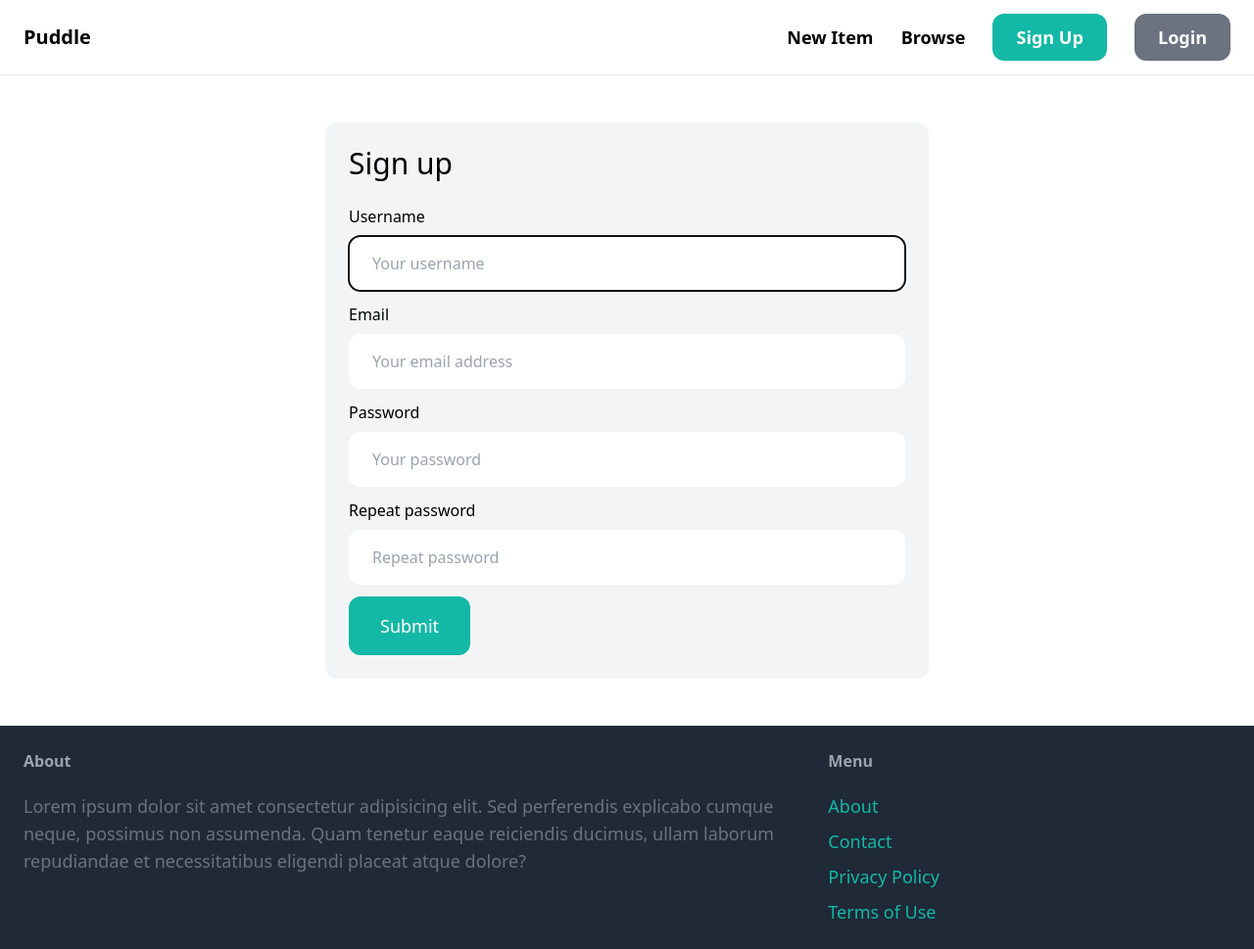
After one commit to erdeminmez/OnlineMarketplace, a Django app: page /signup/ in a window 1280 px wide. The commit adds this page. Shown: the whole page at 98% size. Run offline with Django 4.2, Linux system fonts and the light colour scheme; some libraries are stand-ins or nearby versions.

Commit message:
Sign Up Added

```diff
--- /dev/null
+++ b/puddle/core/forms.py
@@ -0,0 +1,25 @@
+from django import forms
+from django.contrib.auth.forms import UserCreationForm
+from django.contrib.auth.models import User
+
+class SignupForm(UserCreationForm):
+    class Meta:
+        model = User
+        fields = ('username', 'email', 'password1', 'password2')
+
+    username = forms.CharField(widget=forms.TextInput(attrs={
+        'placeholder': 'Your username',
+        'class': 'w-full py-4 px-6 rounded-xl'
+    }))
+    email = forms.CharField(widget=forms.EmailInput(attrs={
+        'placeholder': 'Your email address',
+        'class': 'w-full py-4 px-6 rounded-xl'
+    }))
+    password1 = forms.CharField(widget=forms.PasswordInput(attrs={
+        'placeholder': 'Your password',
+        'class': 'w-full py-4 px-6 rounded-xl'
+    }))
+    password2 = forms.CharField(widget=forms.PasswordInput(attrs={
+        'placeholder': 'Repeat password',
+        'class': 'w-full py-4 px-6 rounded-xl'
+    }))
--- a/puddle/core/templates/core/layout.html
+++ b/puddle/core/templates/core/layout.html
@@ -37,7 +37,7 @@
 
             <ul class="space-y-2">
                 <li><a href="#" class="text-lg text-teal-500 hover:bg-teal-700">About</a></li>
-                <li><a href="{% url 'contact' %}" class="text-lg text-teal-500 hover:bg-teal-700">Contact</a></li>
+                <li><a href="{% url 'core:contact' %}" class="text-lg text-teal-500 hover:bg-teal-700">Contact</a></li>
                 <li><a href="#" class="text-lg text-teal-500 hover:bg-teal-700">Privacy Policy</a></li>
                 <li><a href="#" class="text-lg text-teal-500 hover:bg-teal-700">Terms of Use</a></li>
             </ul>
--- /dev/null
+++ b/puddle/core/templates/core/signup.html
@@ -0,0 +1,45 @@
+{% extends 'core/layout.html' %}
+
+{% block title %}Sign up{% endblock %}
+
+{% block content %}
+<div class="w-1/2 my-6 mx-auto p-6 bg-gray-100 rounded-xl">
+    <h1 class="mb-6 text-3xl">Sign up</h1>
+
+    <form method="post" action=".">
+        {% csrf_token %}
+
+        <div class="mb-3">
+            <label class="inline-block mb-2">Username</label><br>
+            {{ form.username }}
+        </div>
+
+        <div class="mb-3">
+            <label class="inline-block mb-2">Email</label><br>
+            {{ form.email }}
+        </div>
+
+        <div class="mb-3">
+            <label class="inline-block mb-2">Password</label><br>
+            {{ form.password1 }}
+        </div>
+
+        <div class="mb-3">
+            <label class="inline-block mb-2">Repeat password</label><br>
+            {{ form.password2 }}
+        </div>
+
+        {% if form.errors or form.non_field_errors %}
+            <div class="mb-3 p-6 bg-red-100 rounded-xl">
+                {% for field in form %}
+                    {{ field.errors }}
+                {% endfor %}
+
+                {{ form.non_field_errors }}
+            </div>
+        {% endif %}
+
+        <button class="py-4 px-8 text-lg bg-teal-500 hover:bg-teal-700 rounded-xl text-white">Submit</button>
+    </form>
+</div>
+{% endblock %}
--- a/puddle/core/urls.py
+++ b/puddle/core/urls.py
@@ -2,7 +2,10 @@ from django.urls import path
 
 from . import views
 
+app_name = 'core'
+
 urlpatterns = [
     path("", views.index, name="index"),
     path("contact/", views.contact, name="contact"),
+    path("signup/", views.signup, name="signup"),
 ]
--- a/puddle/core/views.py
+++ b/puddle/core/views.py
@@ -1,5 +1,9 @@
+from django.http import HttpResponseRedirect
 from django.shortcuts import render
+from django.urls import reverse
 from item.models import Category, Item
+
+from .forms import SignupForm
 
 # Create your views here.
 def index(request):
@@ -13,3 +17,18 @@ def index(request):
 
 def contact(request):
     return render(request, 'core/contact.html')
+
+def signup(request):
+    if request.method == 'POST':
+        form = SignupForm(request.POST)
+
+        if form.is_valid():
+            form.save()
+
+            return HttpResponseRedirect(reverse("login"))
+    else:
+        form = SignupForm()
+
+    return render(request, 'core/signup.html', {
+        'form': form
+    })
```
Also changed, not shown: puddle/db.sqlite3.
